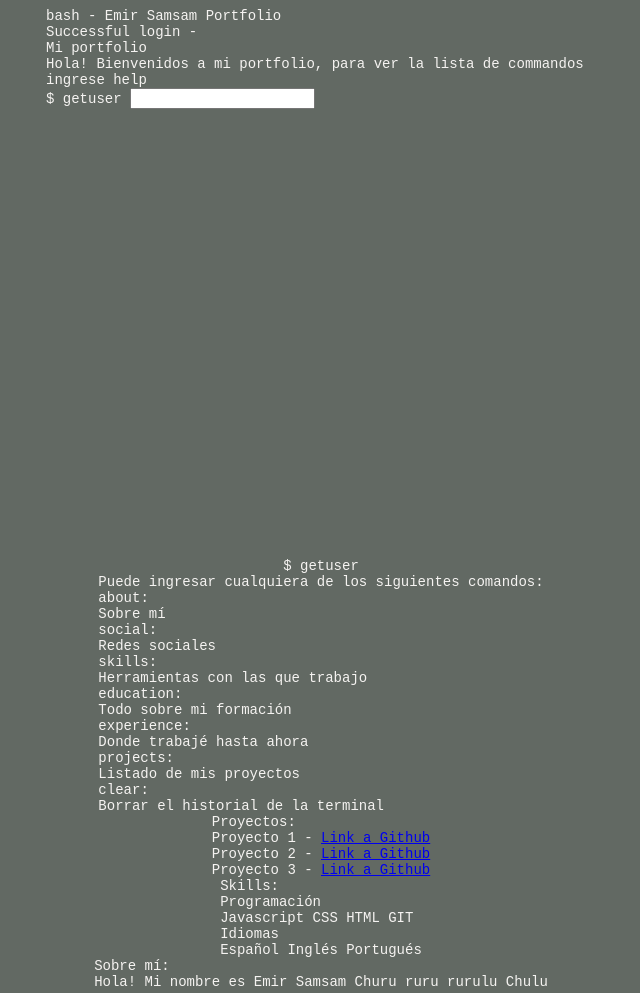
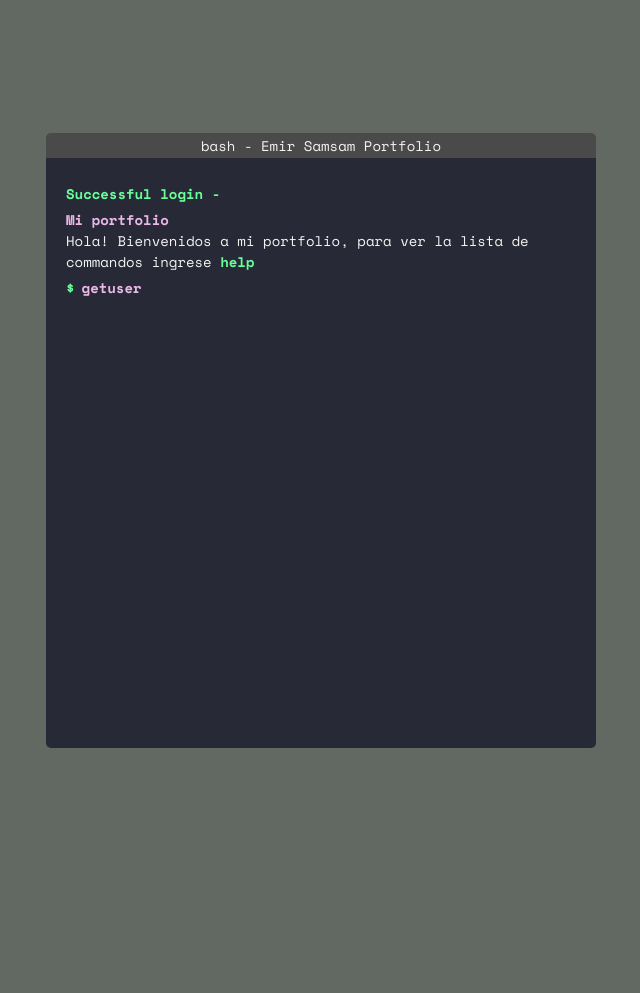
Before and after one commit to emir-argcoder/html-portfolio-terminal-web, a plain HTML site: page index.html in a window 1280 px wide. Shown: the top 993 px of the page, without its empty margins (319-959 px from the left). After the commit the page ends 816 px from the top, so only its background shows below. Drawn offline with nearby package versions, Linux system fonts and the light colour scheme.

Commit message:
CSS style endings.

```diff
--- a/styles.css
+++ b/styles.css
@@ -13,7 +13,7 @@ body {
     place-items: center;
     background-color: var(--gray);
     color: var(--text);
-    font-family: ‘Space Mono’, monospace;
+    font-family: 'Space Mono', monospace;
     font-size: 14px;
     height: 100vh;
 }
@@ -23,3 +23,81 @@ main {
     width: 550px;
     max-width: 550px;
 }
+
+.terminal {
+    background-color: var(--background);
+    color: var(--text);
+    padding: 20px;
+    border-bottom-left-radius: 5px;
+    border-bottom-right-radius: 5px;
+    overflow: scroll;
+    height: 100%;
+}
+
+.terminal div {
+    margin-top: 5px;
+}
+
+.header {
+    padding: 0 20px;
+    height: 25px;
+    margin: 0;
+    background-color: var(--header);
+    border-top-left-radius: 5px;
+    border-top-right-radius: 5px;
+    display: grid;
+    place-items: center;
+    overflow: hidden;
+}
+
+.prompt {
+    display: grid;
+    grid-template-columns: auto auto 1fr;
+    column-gap: 7px;
+}
+
+input {
+    background-color: var(--background);
+    color: var(--text);
+    font-size: 14px;
+    font-family: 'Space Mono', monospace;
+    border: none;
+}
+
+input:focus {
+    outline: none;
+}
+
+.sectionTitle {
+    font-size: 24px;
+    font-weight: 600;
+}
+
+.title {
+    color: var(--title);
+    font-weight: 600;
+}
+
+.error {
+    color: var(--error);
+    font-weight: 600;
+}
+
+.command {
+    color: var(--command);
+    font-weight: 600;
+}
+
+.indent {
+    margin-left: 5px;
+}
+
+.hidden {
+    display: none;
+}
+
+@media (max-width: 750px) {
+    main {
+        width: 100%;
+    }
+}
```
